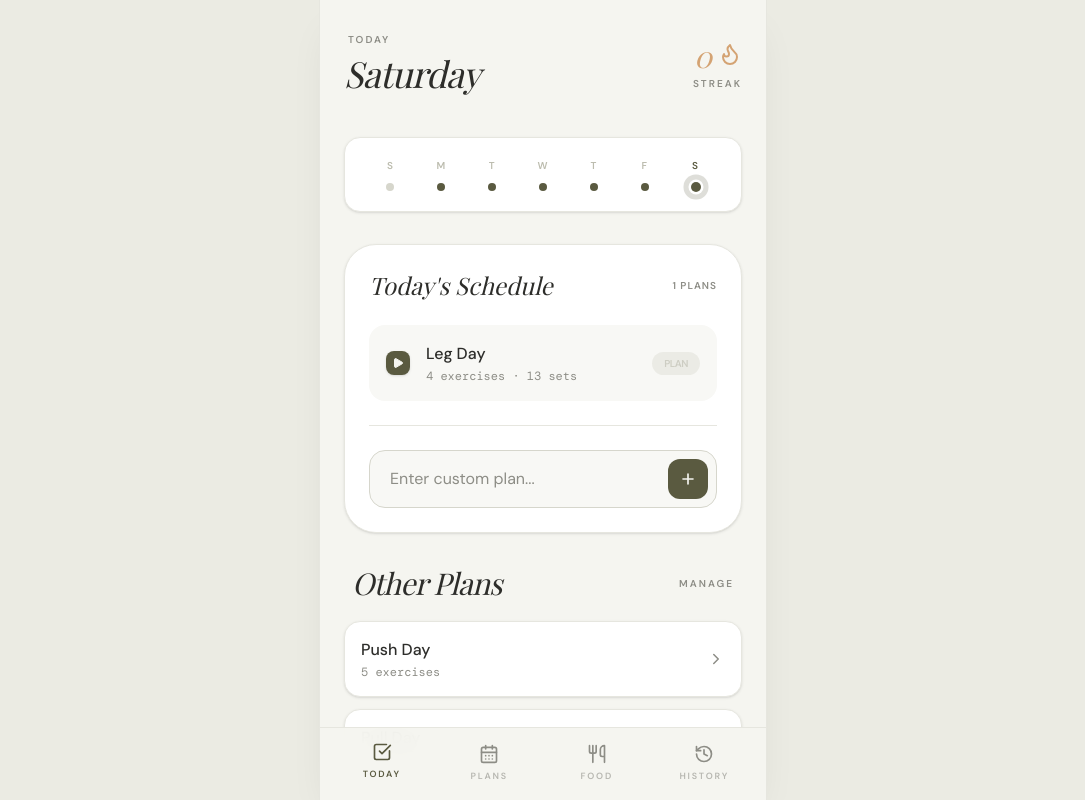
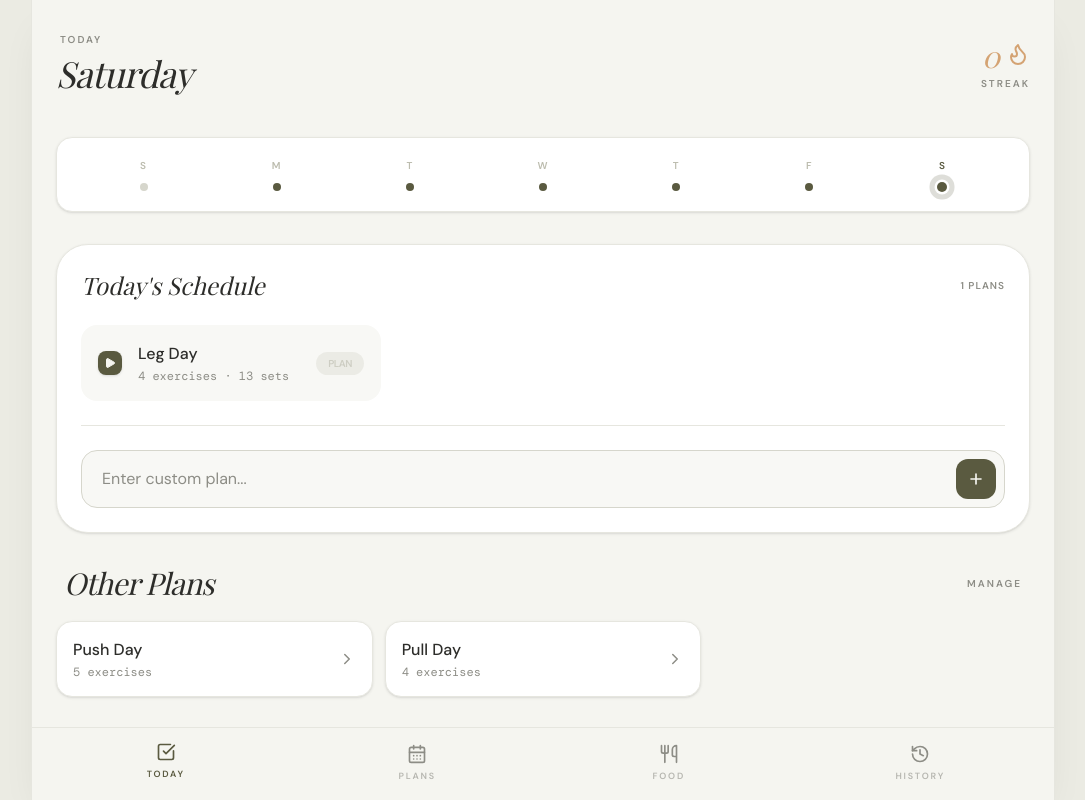
Before and after one commit to sh1vananda/comebackhere, a React (Vite) app: page / in a window 1280 px wide. Shown: the whole page, without its empty margins (97-1182 px from the left). Built offline with nearby package versions, Linux system fonts and the light colour scheme; a web font is replaced by a local one.

Commit message:
improve layout scaling

```diff
--- a/src/App.tsx
+++ b/src/App.tsx
@@ -27,7 +27,7 @@ export default function App() {
   }
 
   return (
-    <div className="max-w-md mx-auto h-[100dvh] relative flex flex-col bg-bg overflow-hidden shadow-[0_20px_40px_-15px_rgba(0,0,0,0.1)] sm:border-x sm:border-panel">
+    <div className="w-full max-w-md md:max-w-2xl lg:max-w-4xl xl:max-w-5xl mx-auto h-[100dvh] relative flex flex-col bg-bg overflow-hidden shadow-[0_20px_40px_-15px_rgba(0,0,0,0.1)] sm:border-x sm:border-panel">
 
       {/* App content area */}
       <div className="flex-1 w-full overflow-y-auto overscroll-y-contain pb-[env(safe-area-inset-bottom)]">
--- a/src/views/History.tsx
+++ b/src/views/History.tsx
@@ -11,7 +11,7 @@ export function History({ onNavigate }: { onNavigate: (view: string) => void })
         <h1 className="text-4xl font-serif italic tracking-tight">History</h1>
       </div>
 
-      <div className="flex flex-col gap-3 mt-2">
+      <div className="grid grid-cols-1 md:grid-cols-2 lg:grid-cols-3 gap-3 mt-2 items-start">
         {history.length === 0 ? (
            <div className="text-center p-8 border border-panel border-dashed rounded-2xl">
               <Dumbbell className="mx-auto text-panel mb-2" size={32} />
--- a/src/views/Home.tsx
+++ b/src/views/Home.tsx
@@ -94,7 +94,7 @@ export function Home({ onNavigate }: { onNavigate: (view: string, payload?: any)
            <h3 className="font-serif italic text-2xl">Today's Schedule</h3>
            <span className="text-[10px] text-muted uppercase tracking-widest font-bold">{todaysPlans.length} Plans</span>
         </div>
-        <div className="flex flex-col gap-3">
+        <div className="grid grid-cols-1 md:grid-cols-2 lg:grid-cols-3 gap-3">
           {todaysPlans.length === 0 ? (
              <div className="text-sm text-dim p-4 text-center">
               Rest day. You have no workouts scheduled.
@@ -138,7 +138,7 @@ export function Home({ onNavigate }: { onNavigate: (view: string, payload?: any)
            <h3 className="font-serif italic text-3xl tracking-tight">Other Plans</h3>
            <button onClick={() => onNavigate('plans')} className="text-[10px] uppercase tracking-[0.2em] text-[#8D8D86] font-bold hover:text-tx transition-colors">Manage</button>
         </div>
-        <div className="flex flex-col gap-3">
+        <div className="grid grid-cols-1 md:grid-cols-2 lg:grid-cols-3 gap-3">
            {otherPlans.length === 0 && todaysPlans.length === 0 && (
              <button onClick={() => onNavigate('plan_editor')} className="text-sm border border-panel-dark rounded-2xl border-dashed p-6 text-center text-muted hover:text-tx hover:border-muted flex flex-col items-center gap-2 transition-colors">
                <span className="text-2xl">+</span>
--- a/src/views/Nutrition.tsx
+++ b/src/views/Nutrition.tsx
@@ -123,7 +123,7 @@ export function Nutrition() {
       </div>
 
       {/* Food List */}
-      <div className="flex flex-col gap-3 mt-2">
+      <div className="grid grid-cols-1 md:grid-cols-2 lg:grid-cols-3 gap-3 mt-2 items-start">
          {foods.length === 0 ? (
             <div className="text-center p-8 border border-panel border-dashed rounded-[24px]">
                <Beef className="mx-auto text-panel mb-3" size={32} />
--- a/src/views/Plans.tsx
+++ b/src/views/Plans.tsx
@@ -19,9 +19,9 @@ export function Plans({ onNavigate }: { onNavigate: (view: string, payload?: any
         </button>
       </div>
 
-      <div className="flex flex-col gap-3">
+      <div className="columns-1 md:columns-2 lg:columns-3 gap-3">
         {routines.map((r) => (
-          <div key={r.id} className="bg-surface border border-panel rounded-2xl p-5 shadow-sm">
+          <div key={r.id} className="bg-surface border border-panel rounded-2xl p-5 shadow-sm break-inside-avoid mb-3">
              <div className="flex justify-between items-start mb-4">
                 <div>
                    <h2 className="font-serif italic text-2xl">{r.name}</h2>
```
